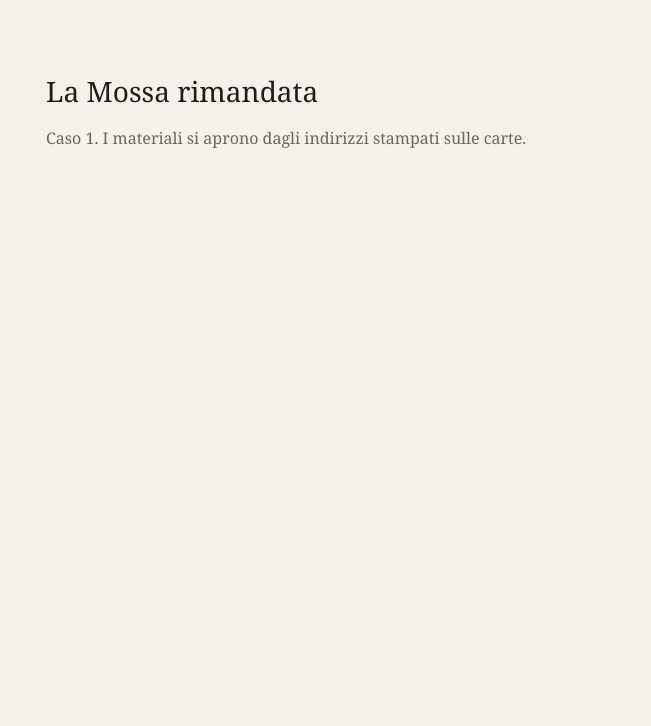
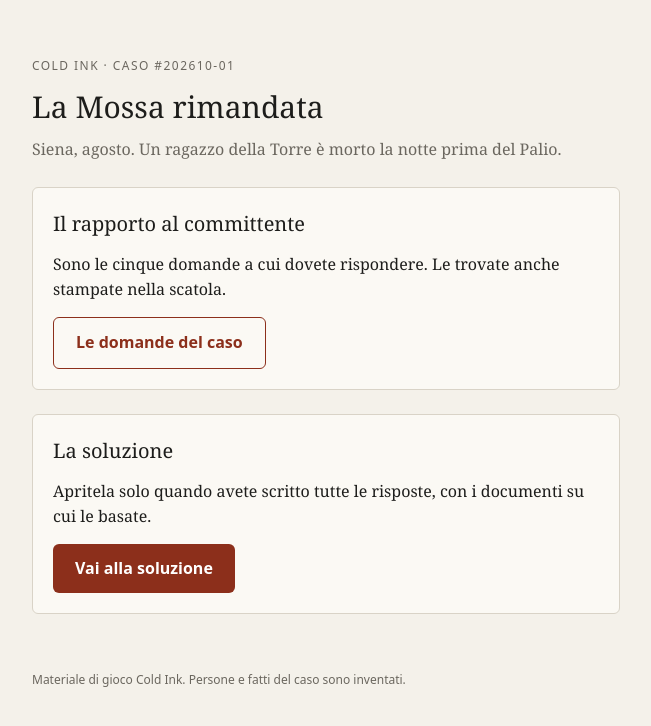
Before and after one commit to coldinkgames/202610-01, a plain HTML site: page index.html in a window 1280 px wide. Shown: the whole page, without its empty margins (314-965 px from the left). Drawn offline with Linux system fonts and the light colour scheme.

Commit message:
Pagina del caso: domande e soluzione al posto della busta «da aprire dopo»
Co-Authored-By: Claude Opus 5.5 <noreply@anthropic.com>

```diff
--- a/index.html
+++ b/index.html
@@ -5,19 +5,27 @@
 <meta name="viewport" content="width=device-width, initial-scale=1">
 <meta name="robots" content="noindex, nofollow">
 <title>La Mossa rimandata</title>
-<style>
-  :root { --sfondo: #f4f1ea; --testo: #1d1d1b; --tenue: #6b675f; }
-  @media (prefers-color-scheme: dark) { :root { --sfondo: #141412; --testo: #ecebe6; --tenue: #9c988f; } }
-  body { margin: 0; background: var(--sfondo); color: var(--testo); font-family: Georgia, serif; }
-  main { max-width: 560px; margin: 0 auto; padding: 72px 16px; }
-  h1 { font-size: 28px; font-weight: normal; margin: 0 0 12px; }
-  p { color: var(--tenue); line-height: 1.6; }
-</style>
+<link rel="stylesheet" href="stile.css">
 </head>
 <body>
 <main>
+  <p class="etichetta">Cold Ink · Caso #202610-01</p>
   <h1>La Mossa rimandata</h1>
-  <p>Caso 1. I materiali si aprono dagli indirizzi stampati sulle carte.</p>
+  <p class="tenue">Siena, agosto. Un ragazzo della Torre è morto la notte prima del Palio.</p>
+
+  <div class="scheda">
+    <h2 style="margin-top:0">Il rapporto al committente</h2>
+    <p>Sono le cinque domande a cui dovete rispondere. Le trovate anche stampate nella scatola.</p>
+    <a class="bottone secondario" href="domande/">Le domande del caso</a>
+  </div>
+
+  <div class="scheda">
+    <h2 style="margin-top:0">La soluzione</h2>
+    <p>Apritela solo quando avete scritto tutte le risposte, con i documenti su cui le basate.</p>
+    <a class="bottone" href="soluzione/">Vai alla soluzione</a>
+  </div>
+
+  <footer>Materiale di gioco Cold Ink. Persone e fatti del caso sono inventati.</footer>
 </main>
 </body>
 </html>
--- /dev/null
+++ b/stile.css
@@ -0,0 +1,19 @@
+:root { --sfondo: #f4f1ea; --carta: #fbf9f4; --testo: #1d1d1b; --tenue: #6b675f; --linea: #d9d3c7; --accento: #8c2f1b; --accento-testo: #fff; }
+@media (prefers-color-scheme: dark) { :root { --sfondo: #141412; --carta: #1d1c19; --testo: #ecebe6; --tenue: #9c988f; --linea: #34322d; --accento: #c4553a; } }
+* { box-sizing: border-box; }
+body { margin: 0; background: var(--sfondo); color: var(--testo); font-family: Georgia, "Times New Roman", serif; line-height: 1.6; }
+main { max-width: 620px; margin: 0 auto; padding: 56px 16px 72px; }
+.etichetta { font-family: system-ui, sans-serif; font-size: 12px; letter-spacing: .12em; text-transform: uppercase; color: var(--tenue); margin: 0 0 8px; }
+h1 { font-size: 30px; font-weight: normal; margin: 0 0 6px; }
+h2 { font-size: 20px; font-weight: normal; margin: 40px 0 12px; }
+p { margin: 0 0 14px; }
+.tenue { color: var(--tenue); }
+a { color: var(--accento); }
+.scheda { background: var(--carta); border: 1px solid var(--linea); border-radius: 6px; padding: 20px; margin: 24px 0; }
+.bottone { display: inline-block; font-family: system-ui, sans-serif; font-size: 16px; font-weight: 600; text-decoration: none; padding: 12px 22px; border-radius: 6px; border: 0; cursor: pointer; background: var(--accento); color: var(--accento-testo); }
+.bottone.secondario { background: none; color: var(--accento); border: 1px solid var(--accento); }
+ol.domande { padding-left: 22px; }
+ol.domande li { margin: 0 0 18px; padding-left: 4px; }
+ol.domande li span { display: block; font-size: 14px; color: var(--tenue); }
+.indietro { font-family: system-ui, sans-serif; font-size: 14px; }
+footer { margin-top: 56px; font-family: system-ui, sans-serif; font-size: 12px; color: var(--tenue); }
```
Also changed, not shown: domande/index.html (added, +27 -0 lines), soluzione/index.html (added, +40 -0 lines).
